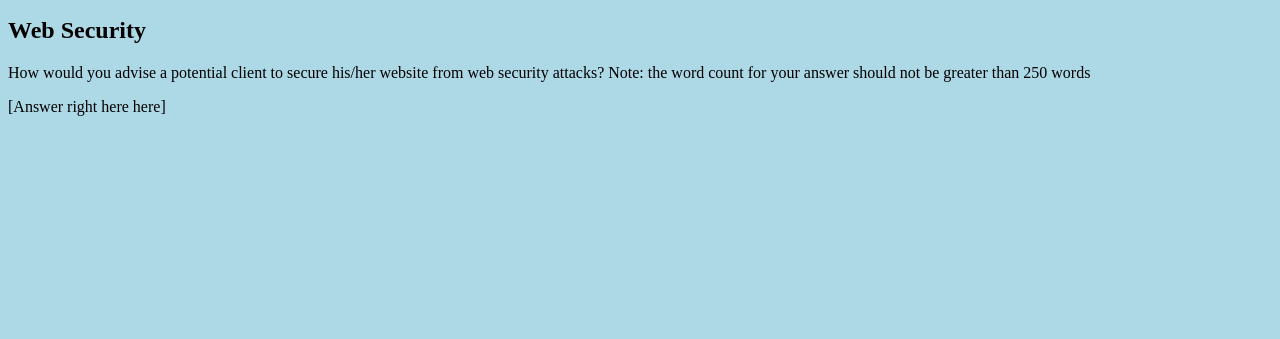
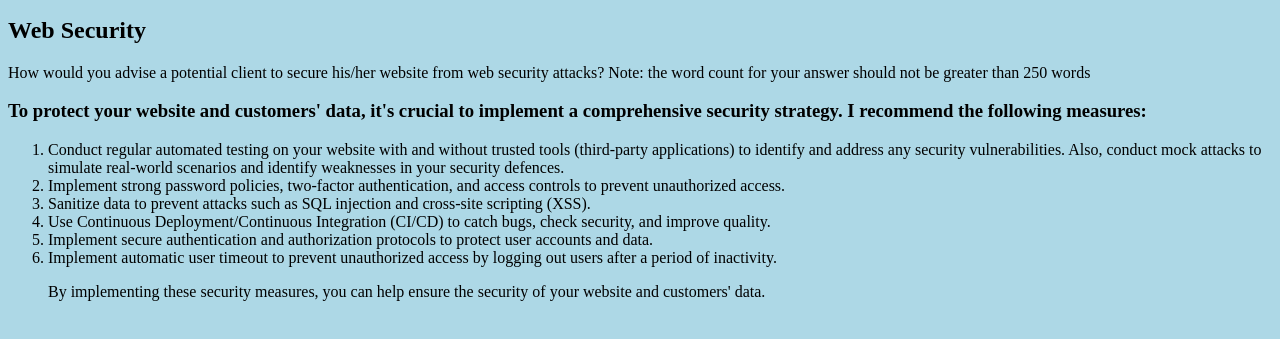
Before and after one commit to Noroff-FEU-Assignments/cross-course-project-MiaTexnes, a plain HTML site: page index.html in a window 1280 px wide. Shown: the part 101-440 px from the top of the page. Drawn offline with Linux system fonts and the light colour scheme.

Commit message:
security measures

```diff
--- a/index.html
+++ b/index.html
@@ -9,6 +9,16 @@
     <p>Welcome to my first website.</p>
     <h2>Web Security</h2>
     <p id="web-security-question">How would you advise a potential client to secure his/her website from web security attacks? Note: the word count for your answer should not be greater than 250 words</p>
-    <p id="web-security-answer">[Answer right here here]</p>
+    <p id="web-security-answer">
+      <h3>To protect your website and customers' data, it's crucial to implement a comprehensive security strategy. I recommend the following measures:</h3>
+    <ol>
+      <li>Conduct regular automated testing on your website with and without trusted tools (third-party applications) to identify and address any security vulnerabilities. Also, conduct mock attacks to simulate real-world scenarios and identify weaknesses in your security defences.</li>
+      <li>Implement strong password policies, two-factor authentication, and access controls to prevent unauthorized access.</li>
+      <li>Sanitize data to prevent attacks such as SQL injection and cross-site scripting (XSS).</li>
+      <li>Use Continuous Deployment/Continuous Integration (CI/CD) to catch bugs, check security, and improve quality.</li>
+      <li>Implement secure authentication and authorization protocols to protect user accounts and data.</li>
+      <li>Implement automatic user timeout to prevent unauthorized access by logging out users after a period of inactivity.</li>
+      <p>By implementing these security measures, you can help ensure the security of your website and customers' data.</p>
+    </ol></p>
   </body>
 </html>
```
